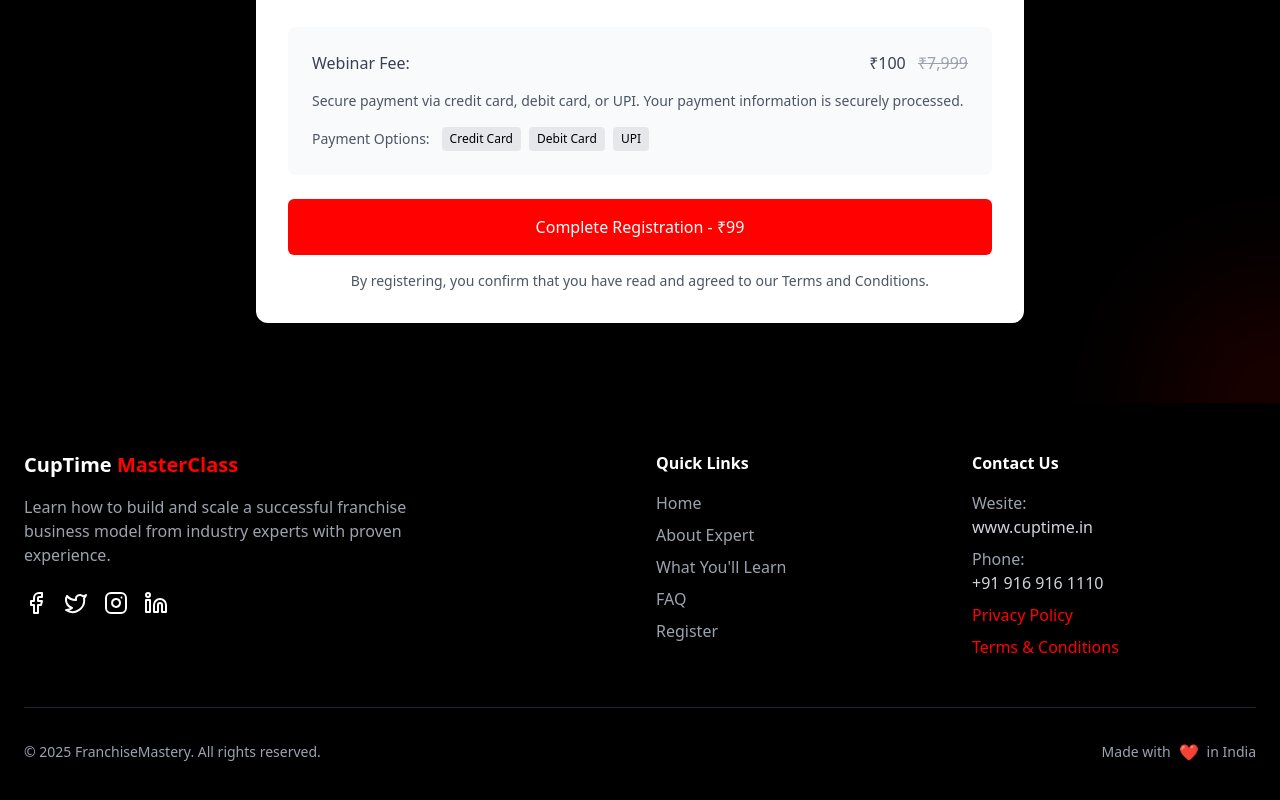
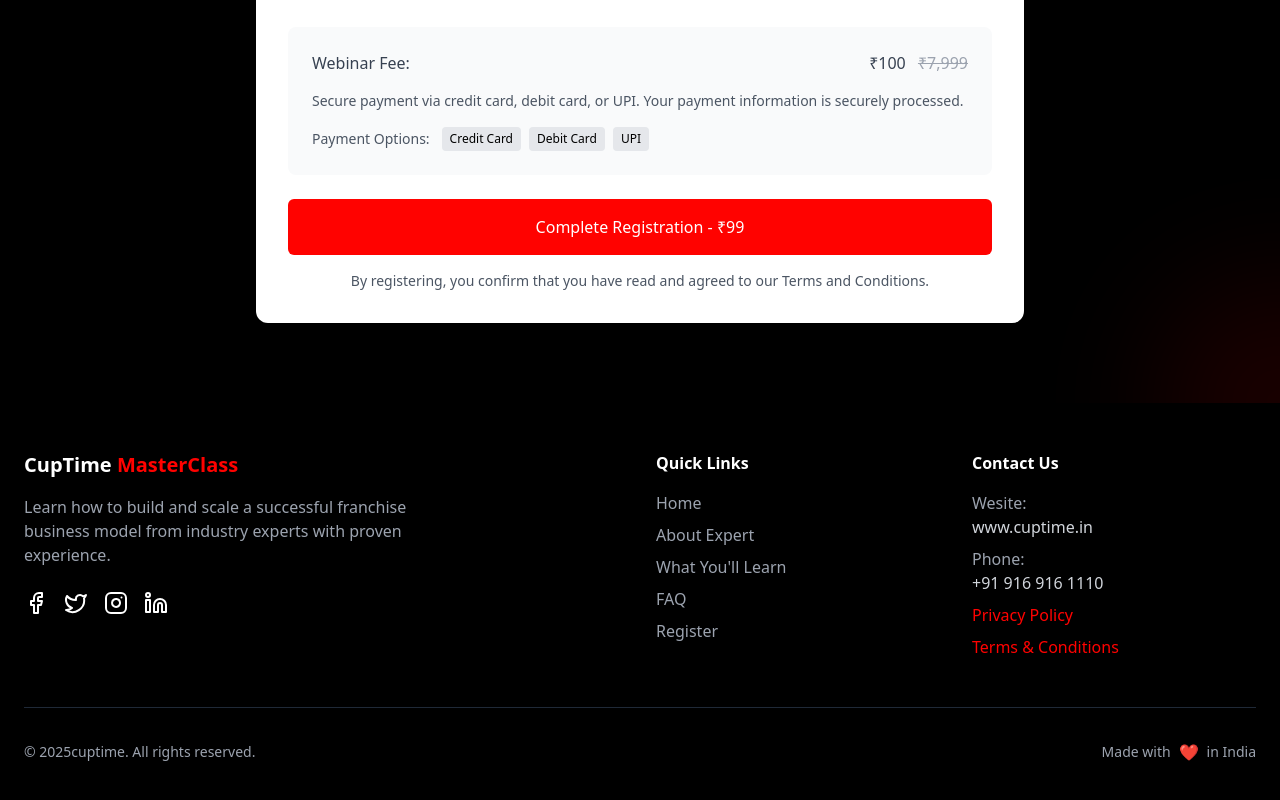
Before and after one commit to aravind2174/CUPTIME-LANDING-PAGE, a React (Vite) app in the folder project-bolt-sb1-9rak7br7/project/: page / in a window 1280 px wide. Shown: the part 5099-5899 px from the top of the page. Built offline with nearby package versions, Linux system fonts and the light colour scheme.

Commit message:
Update Footer.tsx

```diff
--- a/project-bolt-sb1-9rak7br7/project/src/components/Footer.tsx
+++ b/project-bolt-sb1-9rak7br7/project/src/components/Footer.tsx
@@ -75,7 +75,7 @@
         <div className="border-t border-gray-800 pt-8">
           <div className="flex flex-col md:flex-row justify-between items-center">
             <p className="text-gray-400 text-sm mb-4 md:mb-0">
-              © {currentYear} FranchiseMastery. All rights reserved.
+              © {currentYear}cuptime. All rights reserved.
             </p>
             <div className="flex items-center space-x-2">
               <span className="text-gray-400 text-sm">Made with</span>
```
